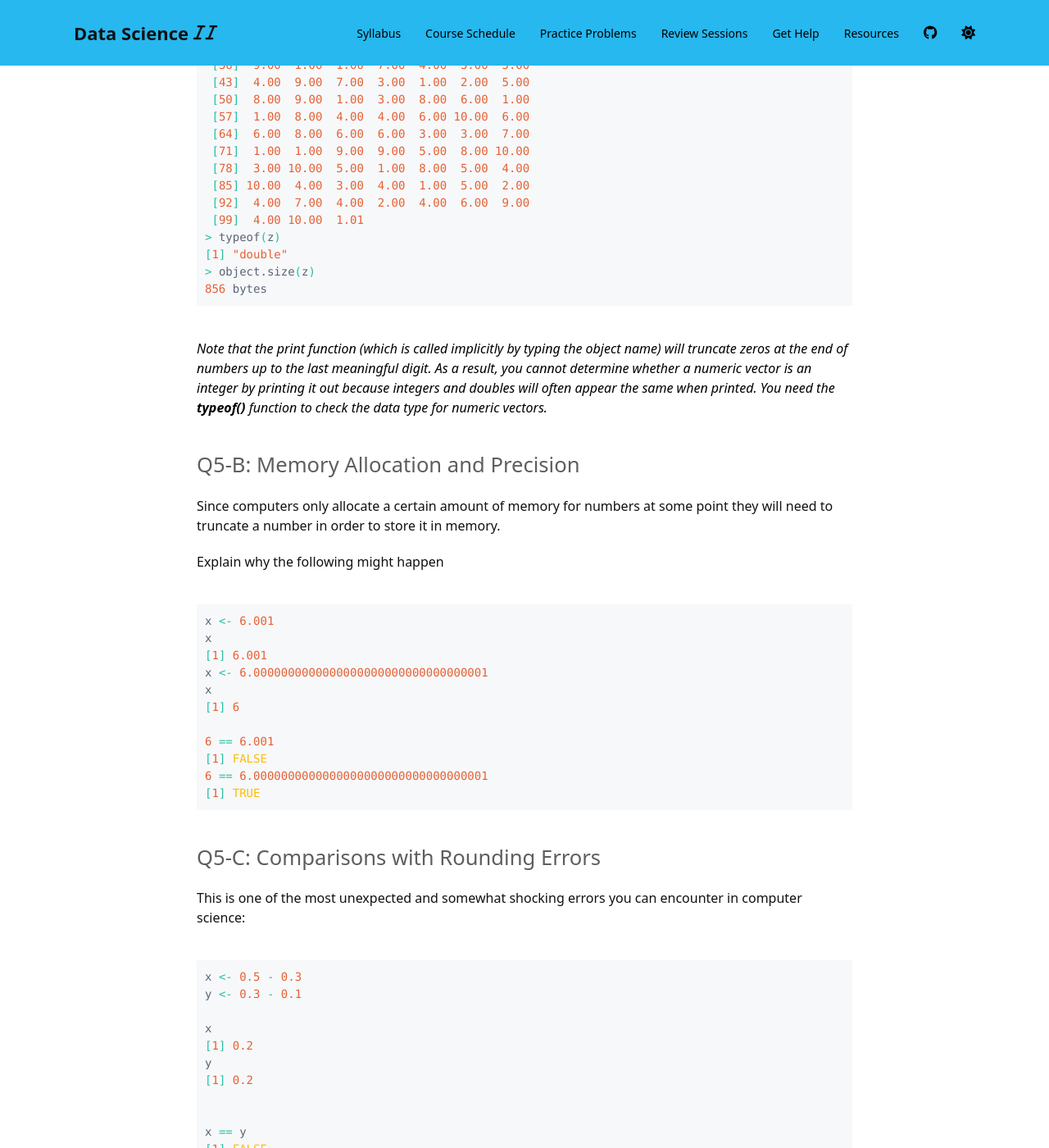
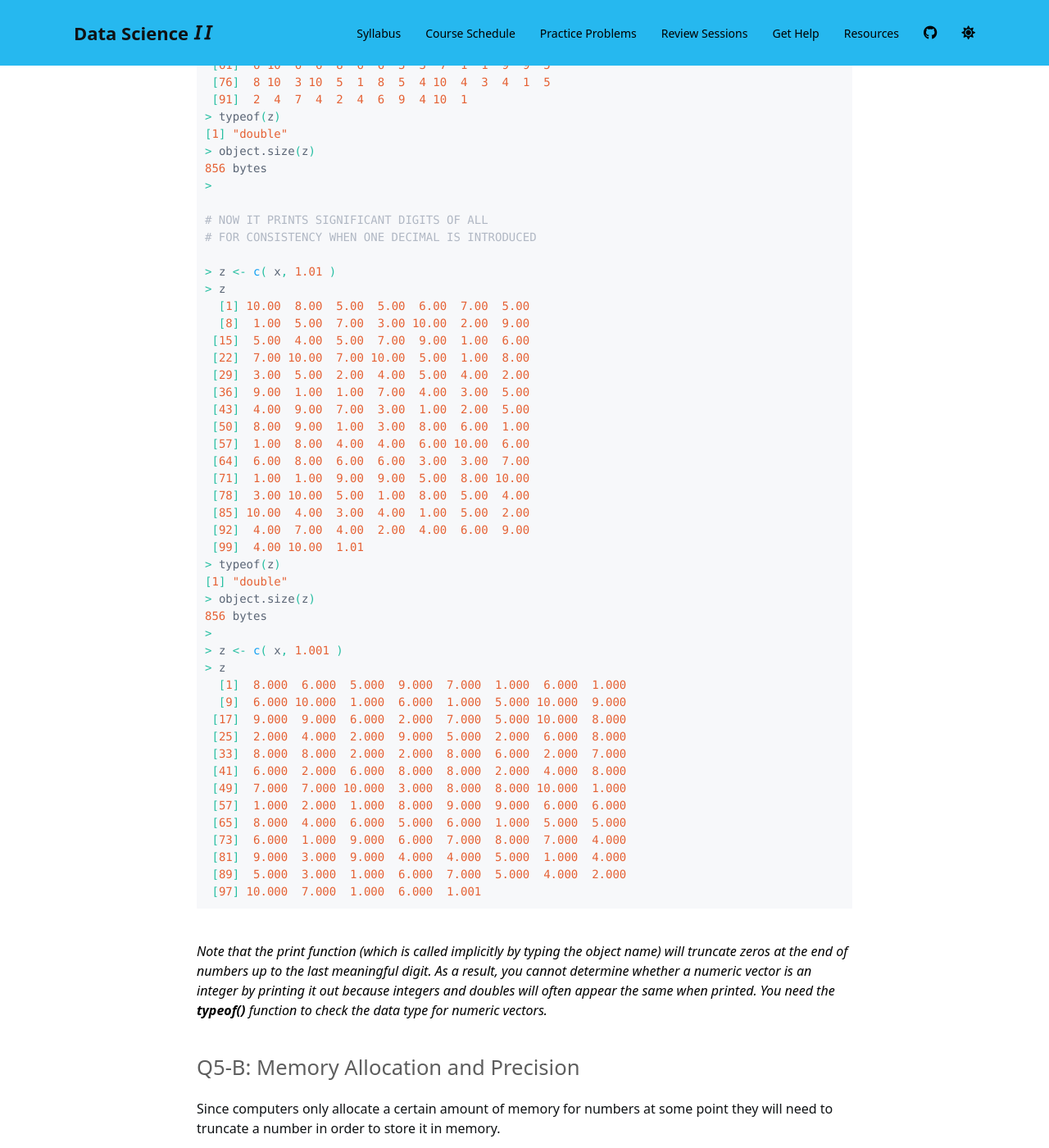
Before and after one commit to Watts-College/paf-514-template, a Jekyll site: the page built from practice/week-01.md, in a window 1280 px wide and 1400 px high, scrolled down 11924 px. Shown: the whole window at 82% size. Built offline with Jekyll 4.4.1, drawn with Linux system fonts in a browser that asks for light colours; nearby versions of some CDN libraries; a script bundle is joined from its source files by our own code; library files that are not in the unit come from our copies; a style sheet for code colours, icons or effects is not loaded; some of the changed text lies outside the part shown.

Commit message:
Update week-01.md

````diff
--- a/practice/week-01.md
+++ b/practice/week-01.md
@@ -453,11 +453,27 @@
  [61]  6 10  6  6  8  6  6  3  3  7  1  1  9  9  5
  [76]  8 10  3 10  5  1  8  5  4 10  4  3  4  1  5
  [91]  2  4  7  4  2  4  6  9  4 10  1
-> typeof(z)
+> typeof(z)      # THIS IS UNEXPECTED
 [1] "double"
 > object.size(z)
 856 bytes
 >
+> z <- c( x, 1L )    # ADD AN "L" TO FORCE THE INTEGER DATA TYPE
+> z
+  [1]  8  6  5  9  7  1  6  1  6 10  1  6  1  5 10  9  9  9
+ [19]  6  2  7  5 10  8  2  4  2  9  5  2  6  8  8  8  2  2
+ [37]  8  6  2  7  6  2  6  8  8  2  4  8  7  7 10  3  8  8
+ [55] 10  1  1  2  1  8  9  9  6  6  8  4  6  5  6  1  5  5
+ [73]  6  1  9  6  7  8  7  4  9  3  9  4  4  5  1  4  5  3
+ [91]  1  6  7  5  4  2 10  7  1  6  1
+> typeof(z)
+[1] "integer"
+> object.size(z)
+456 bytes
+
+# STORES EXTRA ZEROS BUT DOESN'T PRINT THEM:
+# MEMORY USE ISN'T CAPTURED WELL BY PRINT
+
 > z <- c( x, 1.00 )
 > z
   [1] 10  8  5  5  6  7  5  1  5  7  3 10  2  9  5
@@ -472,7 +488,10 @@
 > object.size(z)
 856 bytes
 >
->
+
+# NOW IT PRINTS SIGNIFICANT DIGITS OF ALL
+# FOR CONSISTENCY WHEN ONE DECIMAL IS INTRODUCED
+
 > z <- c( x, 1.01 )
 > z
   [1] 10.00  8.00  5.00  5.00  6.00  7.00  5.00
@@ -494,6 +513,22 @@
 [1] "double"
 > object.size(z)
 856 bytes
+>
+> z <- c( x, 1.001 )
+> z
+  [1]  8.000  6.000  5.000  9.000  7.000  1.000  6.000  1.000
+  [9]  6.000 10.000  1.000  6.000  1.000  5.000 10.000  9.000
+ [17]  9.000  9.000  6.000  2.000  7.000  5.000 10.000  8.000
+ [25]  2.000  4.000  2.000  9.000  5.000  2.000  6.000  8.000
+ [33]  8.000  8.000  2.000  2.000  8.000  6.000  2.000  7.000
+ [41]  6.000  2.000  6.000  8.000  8.000  2.000  4.000  8.000
+ [49]  7.000  7.000 10.000  3.000  8.000  8.000 10.000  1.000
+ [57]  1.000  2.000  1.000  8.000  9.000  9.000  6.000  6.000
+ [65]  8.000  4.000  6.000  5.000  6.000  1.000  5.000  5.000
+ [73]  6.000  1.000  9.000  6.000  7.000  8.000  7.000  4.000
+ [81]  9.000  3.000  9.000  4.000  4.000  5.000  1.000  4.000
+ [89]  5.000  3.000  1.000  6.000  7.000  5.000  4.000  2.000
+ [97] 10.000  7.000  1.000  6.000  1.001
 ```
 
 *Note that the print function (which is called implicitly by typing the object name) will truncate zeros at the end of numbers up to the last meaningful digit. As a result, you cannot determine whether a numeric vector is an integer by printing it out because integers and doubles will often appear the same when printed. You need the **typeof()** function to check the data type for numeric vectors.*
````
